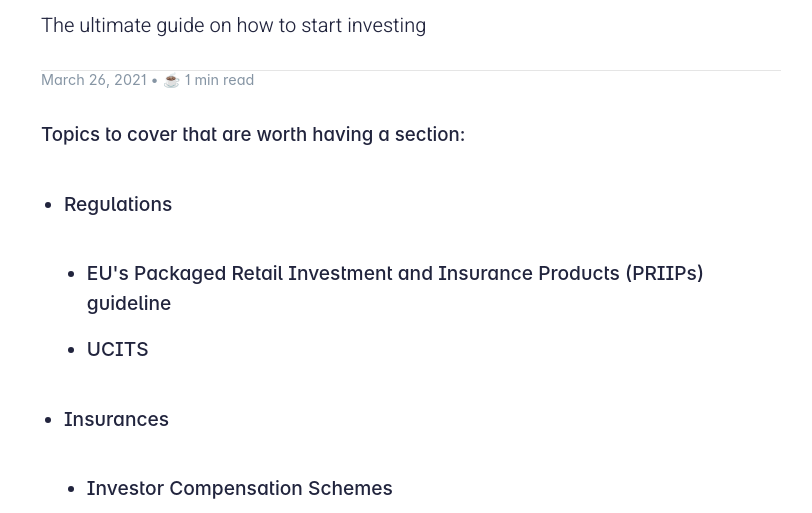
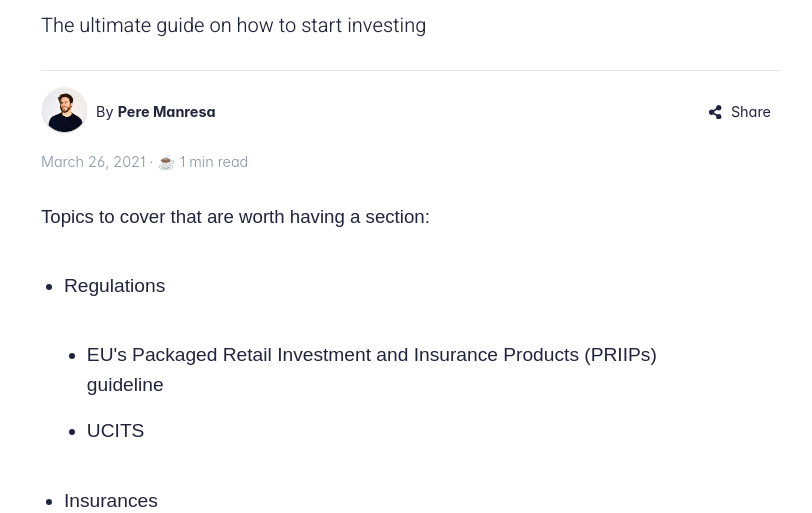
Before and after one commit to pmanresa/peremanresa.com, a Gatsby site: page /writing/introduction-to-investing/ in a window 1280 px wide. Shown: the part 263-776 px from the top of the page, without its empty margins (229-1041 px from the left). Built offline with nearby package versions, Linux system fonts and the light colour scheme; Gatsby itself is replaced by a stand-in of ours; some packages are replaced by stand-ins of ours.

Commit message:
implement post template header and styled content

```diff
--- a/src/html.js
+++ b/src/html.js
@@ -23,6 +23,10 @@ export default function HTML(props) {
           href="https://fonts.googleapis.com/css2?family=Heebo:wght@100;300;400;500;600;700&display=swap"
           rel="stylesheet"
         />
+        <link
+          href="https://fonts.googleapis.com/css2?family=IBM+Plex+Sans:wght@200;300;400;500;600;700&display=swap"
+          rel="stylesheet"
+        />
         <link href="/css/prism-darcula.css" rel="stylesheet" />
       </head>
       <body {...props.bodyAttributes}>
--- a/src/templates/writing-post.js
+++ b/src/templates/writing-post.js
@@ -6,6 +6,8 @@ import Layout from '../components/layout';
 import SEO from '../components/seo';
 import { FormattedDate } from 'react-intl';
 import { formatReadingTime } from '../utils/helpers';
+import WelcomePicture from '../images/welcome_picture.png';
+import { FaShareAlt } from 'react-icons/fa';
 
 const BlogPostTemplate = ({ data, location }) => {
   const post = data.markdownRemark;
@@ -19,8 +21,25 @@ const BlogPostTemplate = ({ data, location }) => {
           <H1 itemProp="headline">{post.frontmatter.title}</H1>
           <SubHeadline>{post.frontmatter.description}</SubHeadline>
           <HeaderInfo>
-            <FormattedDate value={new Date(post.frontmatter.date)} month="long" day="numeric" year="numeric" />
-            {post.timeToRead && ` • ${formatReadingTime(post.timeToRead)}`}
+            <PictureAndShareContainer>
+              <PictureContainer>
+                <Link to="/about/">
+                  <ProfilePicture src={WelcomePicture} alt="Pere Manresa" width="47" />
+                </Link>
+                &nbsp; By&nbsp;
+                <AuthorLink to={'/about/'}>Pere Manresa</AuthorLink>
+              </PictureContainer>
+              <ShareContainer>
+                <ShareA>
+                  <FaShareAlt />
+                  &nbsp; Share
+                </ShareA>
+              </ShareContainer>
+            </PictureAndShareContainer>
+            <DetailsContainer>
+              <FormattedDate value={new Date(post.frontmatter.date)} month="long" day="numeric" year="numeric" />
+              {post.timeToRead && ` · ${formatReadingTime(post.timeToRead)}`}
+            </DetailsContainer>
           </HeaderInfo>
         </header>
         <Content itemProp="articleBody" dangerouslySetInnerHTML={{ __html: post.html }} />
@@ -92,6 +111,62 @@ const HeaderInfo = styled.div`
   border-top: 1px solid rgba(0, 0, 0, 0.1) !important;
   font-size: 0.9rem;
   color: #8695a4;
+`;
+
+const PictureContainer = styled.div`
+  display: flex;
+  align-items: center;
+  flex-direction: row;
+`;
+
+const PictureAndShareContainer = styled.div`
+  margin: 1rem 0;
+  color: ${(props) => props.theme.colors.black};
+  display: flex;
+  flex-direction: row;
+  justify-content: space-between;
+`;
+
+const ShareContainer = styled.div`
+  display: flex;
+  align-items: center;
+  /* font-size: 1rem; */
+`;
+
+const ShareA = styled.a`
+  /* border: 1px solid rgba(0, 0, 0, 0.1) !important;
+  border-radius: 4px; */
+  margin-right: 10px;
+  display: flex;
+  align-items: center;
+  text-decoration: none;
+  color: inherit;
+
+  &:hover {
+    transition: 0.3s;
+    color: ${(props) => props.theme.colors.brand};
+    text-decoration: none;
+  }
+`;
+
+const ProfilePicture = styled.img`
+  border-radius: 50%;
+`;
+
+const AuthorLink = styled(Link)`
+  font-weight: bold;
+  text-decoration: none;
+  color: inherit;
+
+  &:hover {
+    transition: 0.3s;
+    color: ${(props) => props.theme.colors.brand};
+    text-decoration: none;
+  }
+`;
+
+const DetailsContainer = styled.div`
+  font-weight: 300;
 `;
 
 const Content = styled.section`
--- a/src/themes/fonts.js
+++ b/src/themes/fonts.js
@@ -5,9 +5,10 @@ export const Mono = '"JetBrains Mono", monospace';
 export const Helvetica = 'Helvetica, Arial, sans-serif';
 export const MediumSansSerif = 'medium-content-sans-serif-font, sans-serif';
 export const MediumSerif = 'medium-content-serif-font, serif';
+export const IbmPlexSans = '"IBM Plex Sans", sans-serif';
 export const System =
   '"Inter",-apple-system,BlinkMacSystemFont,"Segoe UI",Roboto,"Helvetica Neue",Arial,sans-serif,"Apple Color Emoji","Segoe UI Emoji","Segoe UI Symbol"';
 
 // System
-export const SansSerif = System;
+export const SansSerif = IbmPlexSans;
 export const Serif = MediumSerif;
--- a/src/themes/theme.js
+++ b/src/themes/theme.js
@@ -253,7 +253,7 @@ const theme = {
       },
       content: {
         fontFamily: fonts.SansSerif,
-        fontWeight: 500,
+        fontWeight: 400,
         lineHeight: 1.55,
         code: {
           color: colors.white,
```
